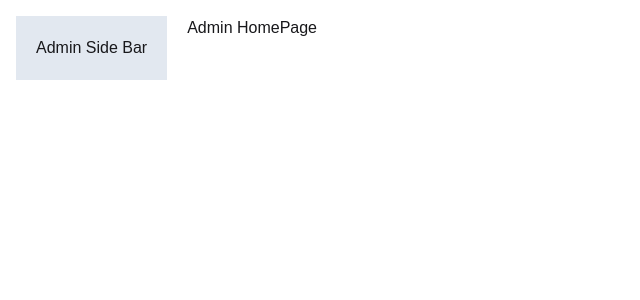
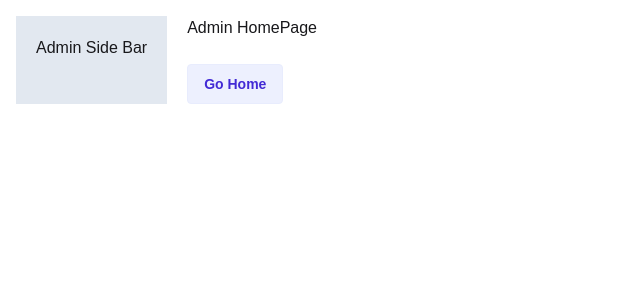
Before and after one commit to Alanimustafa/LRN-NEXTJS-MOSH, a Next.js app: page /admin in a window 1280 px wide. Shown: the top 300 px of the page, without its empty margins (0-640 px from the left). Built offline with nearby package versions, Linux system fonts and the light colour scheme.

Commit message:
Links have been updated

```diff
--- a/app/admin/page.tsx
+++ b/app/admin/page.tsx
@@ -1,8 +1,15 @@
-import React from 'react'
+import React from 'react';
+import Link from 'next/link';
 
 const adminHomePage = () => {
   return (
-    <div>Admin HomePage</div>
+    <>
+      <div>Admin HomePage</div>
+      <br />
+      <Link href="/" className='btn btn-soft btn-primary'>
+        Go Home
+      </Link>
+    </>
   )
 }
 
--- a/app/users/page.tsx
+++ b/app/users/page.tsx
@@ -13,9 +13,9 @@ console.log (sortOrder);
   return (
     <>
         <div>UsersPage</div>
-        <Link href="/">Home</Link>
+        <Link href="/" className='btn btn-soft btn-primary'>Home</Link>
         <br />
-        <Link href='/users/new'>New user</Link>
+        <Link href='/users/new' className='btn btn-soft btn-secondary'>New user</Link>
         <br />
         <br />
         <div className="currentUsers">
```
